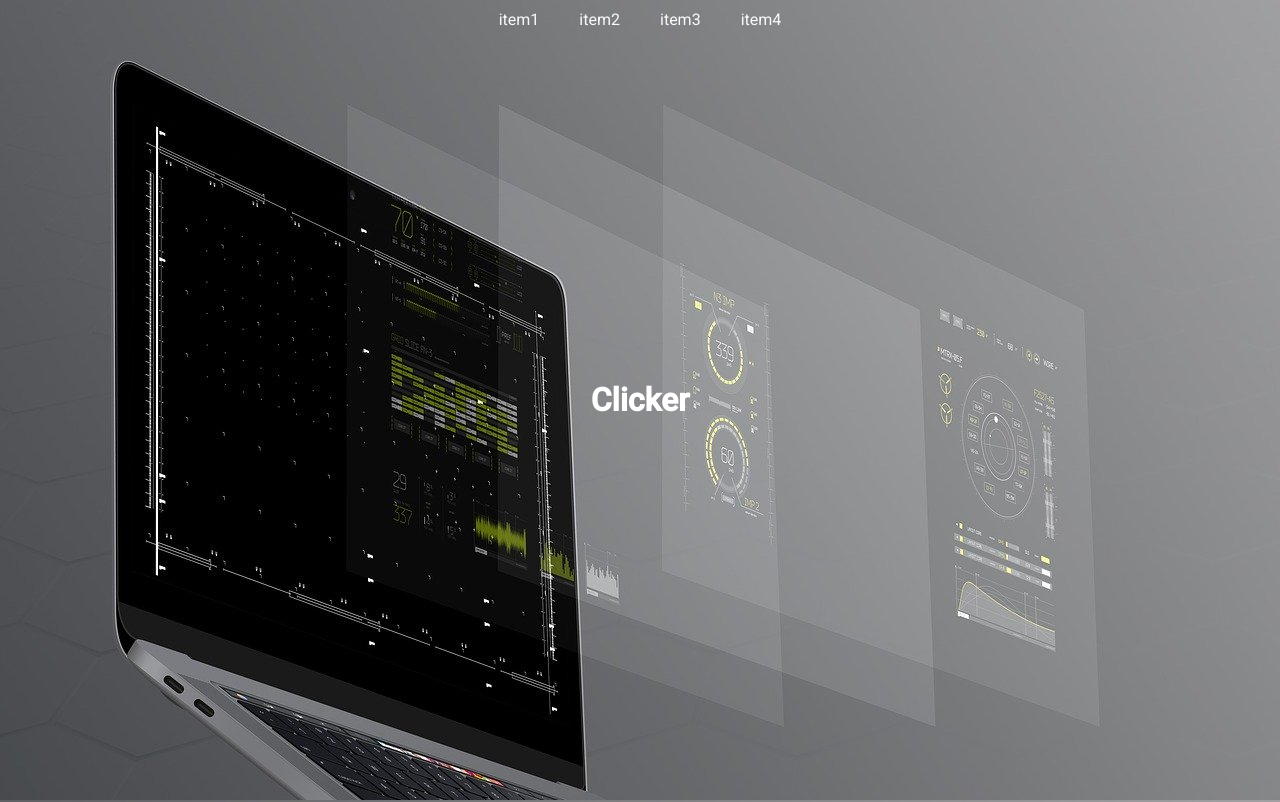
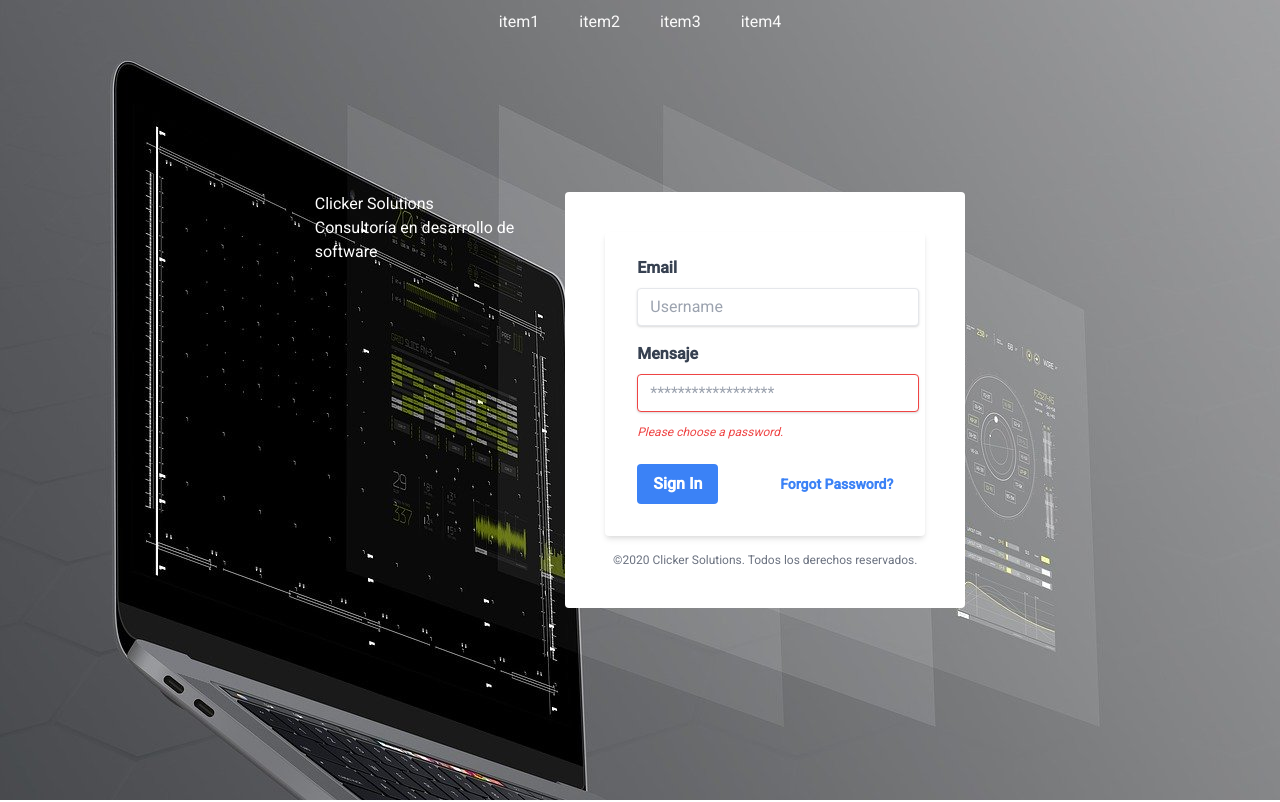
Before and after one commit to clickersolutions/landing-page, a website built with webpack: page src/index.html in a window 1280 px wide. Shown: the top 802 px of the page. Built offline with nearby package versions, Linux system fonts and the light colour scheme.

Commit message:
Added tailwindcss

```diff
--- a/config/postcss.config.js
+++ b/config/postcss.config.js
@@ -12,5 +12,6 @@ module.exports = {
         grid: 'autoplace',
       },
     }),
+    require('tailwindcss'),
   ],
 };
--- a/package.json
+++ b/package.json
@@ -41,7 +41,8 @@
   },
   "dependencies": {
     "@babel/runtime": "^7.9.2",
-    "core-js": "^3.6.4"
+    "core-js": "^3.6.4",
+    "tailwindcss": "^1.6.2"
   },
   "browserslist": [
     ">0.2%",
--- a/src/index.html
+++ b/src/index.html
@@ -7,6 +7,7 @@
       href="https://fonts.googleapis.com/css2?family=Roboto:wght@300;400;500&display=swap"
       rel="stylesheet"
     />
+    <link href="https://unpkg.com/tailwindcss@^1.0/dist/tailwind.min.css" rel="stylesheet">
     <meta http-equiv="X-UA-Compatible" content="ie=edge" />
 
     <title>CLicker solutions</title>
@@ -33,12 +34,40 @@
         </li>
       </ul>
     </nav>
-    <div class="titulo">
-      <h1>Clicker</h1>
+    <div class="flex">
+      <div class="">
+        <h1>Clicker Solutions</h1>
+        <h2>Consultoría en desarrollo de software</h2>
+      </div>
+      <div class="w-full max-w-xs bg-white rounded p-10">
+        <form class="bg-white shadow-md rounded px-8 pt-6 pb-8 mb-4">
+          <div class="mb-4">
+            <label class="block text-gray-700 font-bold mb-2" for="username">
+              Email
+            </label>
+            <input class="shadow appearance-none border rounded w-full py-2 px-3 text-gray-700 leading-tight focus:outline-none focus:shadow-outline" id="username" type="text" placeholder="Username">
+          </div>
+          <div class="mb-6">
+            <label class="block text-gray-700 font-bold mb-2" for="password">
+              Mensaje
+            </label>
+            <input class="shadow appearance-none border border-red-500 rounded w-full py-2 px-3 text-gray-700 mb-3 leading-tight focus:outline-none focus:shadow-outline" id="password" placeholder="******************">
+            <p class="text-red-500 text-xs italic">Please choose a password.</p>
+          </div>
+          <div class="flex items-center justify-between">
+            <button class="bg-blue-500 hover:bg-blue-700 text-white font-bold py-2 px-4 rounded focus:outline-none focus:shadow-outline" type="button">
+              Sign In
+            </button>
+            <a class="inline-block align-baseline font-bold text-sm text-blue-500 hover:text-blue-800" href="#">
+              Forgot Password?
+            </a>
+          </div>
+        </form>
+        <p class="text-center text-gray-500 text-xs">
+          &copy;2020 Clicker Solutions. Todos los derechos reservados.
+        </p>
+      </div>
     </div>
-  </div>
-  <div class="fullView">
-
   </div>
 </body>
 
--- a/src/index.js
+++ b/src/index.js
@@ -1,10 +1,10 @@
-import './styles/style.scss';
-import styles from './styles/index.module.css';
+import "./styles/style.scss";
 
 async function print() {
   // Here we are using dynamic import
-  const { greet } = await import('./greet');
-  const response = await greet('John Doe');
+  const { greet } = await import("./greet");
+  const response = await greet("John Doe");
+  console.log(res);
   console.log(response);
 }
 
```
Also changed, not shown: src/styles/style.scss (line endings or trailing spaces), 3 other files.
